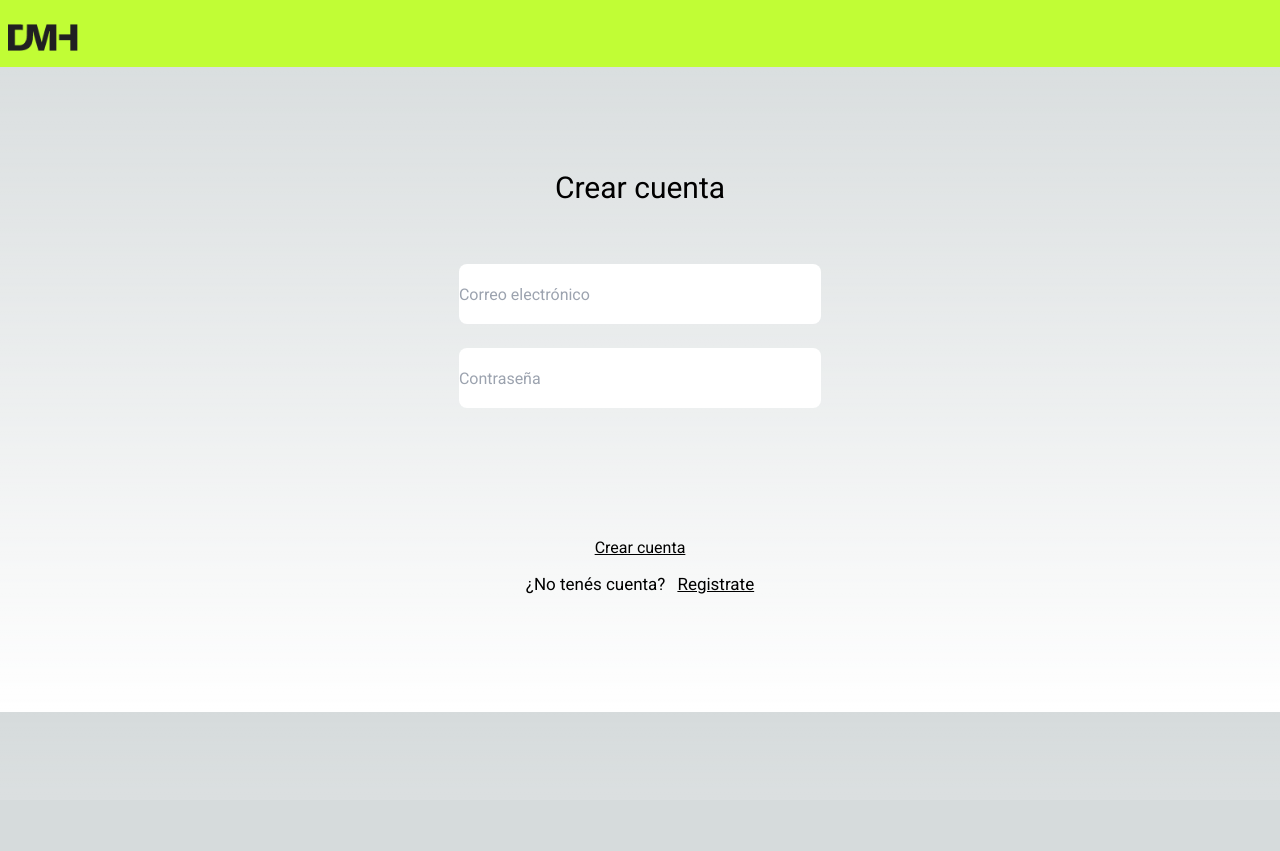
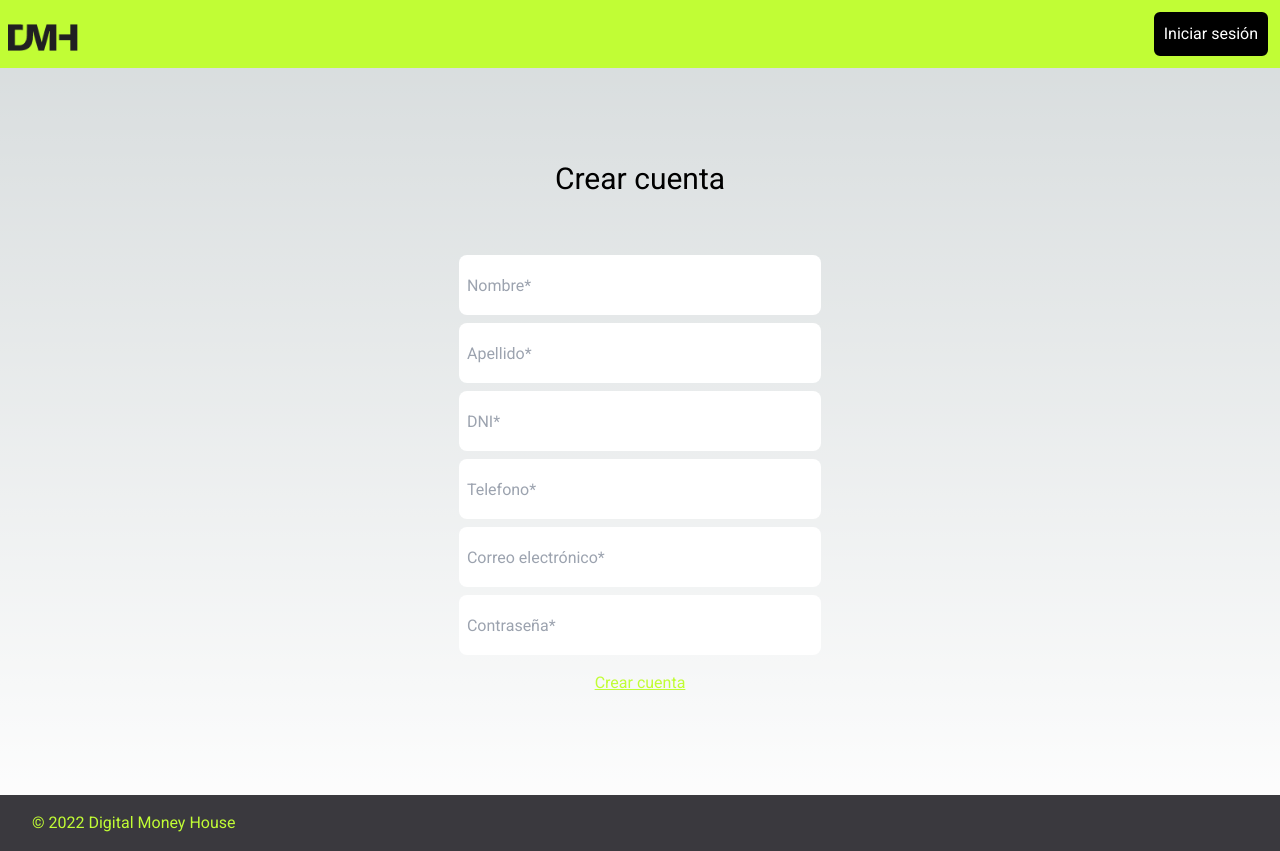
Before and after one commit to VictoriaCanclini/digital-money-house, a Next.js app: page /register in a window 1280 px wide. Before the commit the page ends 800 px from the top, so only its background shows below. Built offline with nearby package versions, Linux system fonts and the light colour scheme.

Commit message:
okey register

```diff
--- a/src/app/register/page.jsx
+++ b/src/app/register/page.jsx
@@ -1,3 +1,4 @@
+import Footer from "@/components/Footer";
 import Link from "next/link";
 
 export default function Register() {
@@ -5,11 +6,21 @@ export default function Register() {
     <>
       <div className="flex justify-between bg-[#C1FD35]">
         <div className="mt-6 ml-2 mb-4">
-          <img src="/img/Logo-black.png" alt="Logo1" width={70} />
+          <Link href="/">
+            <img src="/img/Logo-black.png" alt="Logo1" width={70} />
+          </Link>
+        </div>
+        <div className="flex justify-end gap-1">
+          <Link
+            href="/login"
+            className="text-white bg-black border-2 border-black rounded-md m-3 p-2"
+          >
+            Iniciar sesión
+          </Link>
         </div>
       </div>
 
-      <div className="flex flex-col justify-center items-center  w-full h-full py-[115px]">
+      <div className="flex flex-col justify-center items-center  w-full h-full mt-[105px]">
         <h2 className="text-[20px] mb-[10px] sm:text-[30px] sm:mb-[20px] leading-3">
           Crear cuenta
         </h2>
@@ -33,13 +44,101 @@ export default function Register() {
       "
           >
             <input
+              className={
+                "flex-none w-full h-[60px] sm:max-w-[85%] rounded-lg text-black p-2"
+              }
+              label={"Nombre"}
+              // value={valueName}
+              // onChange={OnChangeName}
+              // onBlur={BlurName}
+              // onFocus={FocusName}
+              // classNameLabel={"block text-[23px]"}
+              placeholder={"Nombre*"}
+              name={"nombre"}
+              // classNameInput={`p-[5px]
+              // outline-none
+              // w-[100%]
+              // h-[40px]
+              // bg-black/20`}
+            />
+            <div className="h-[.5rem]">
+              <p className="text-red text-[.9rem] leading-3"></p>
+            </div>
+            <input
+              className={
+                "flex-none w-full h-[60px] sm:max-w-[85%] rounded-lg text-black p-2"
+              }
+              label={"Apellido"}
+              // value={valueLastName}
+              // onChange={OnChangeLastName}
+              // onBlur={BlurLastName}
+              // onFocus={FocusLastName}
+              // classNameLabel={"block text-[23px]"}
+              placeholder={"Apellido*"}
+              name={"apellido"}
+              // classNameInput={`p-[5px]
+              // outline-none
+              // w-[100%]
+              // h-[40px]
+              // bg-black/20`}
+            />
+            <div className="h-[.5rem]">
+              <p className="text-red text-[.9rem] leading-3"></p>
+            </div>
+            <input
+              className={
+                "flex-none w-full h-[60px] sm:max-w-[85%] rounded-lg text-black p-2"
+              }
+              type={"text"}
+              label={"DNI"}
+              // value={valueDni}
+              // onChange={OnChangeDni}
+              // onBlur={BlurDni}
+              // onFocus={FocusDni}
+              // classNameLabel={"block text-[23px]"}
+              name={"dni"}
+              placeholder={"DNI*"}
+              // classNameInput={`p-[4px]
+              // outline-none
+              // w-[100%]
+              // h-[40px]
+              // bg-black/20`}
+            />
+            <div className="h-[.5rem]">
+              <p className="text-red text-[.9rem] leading-3"></p>
+            </div>
+            <input
+              className={
+                "flex-none w-full h-[60px] sm:max-w-[85%] rounded-lg text-black p-2"
+              }
+              type={"text"}
+              label={"Telefono"}
+              // value={valueDni}
+              // onChange={OnChangeDni}
+              // onBlur={BlurDni}
+              // onFocus={FocusDni}
+              // classNameLabel={"block text-[23px]"}
+              name={"dni"}
+              placeholder={"Telefono*"}
+              // classNameInput={`p-[4px]
+              // outline-none
+              // w-[100%]
+              // h-[40px]
+              // bg-black/20`}
+            />
+            <div className="h-[.5rem]">
+              <p className="text-red text-[.9rem] leading-3"></p>
+            </div>
+            <input
               label={"email"}
               name={"email"}
-              classNameLabel={"block text-[30px]"}
+              // classNameLabel={"block text-[30px]"}
               type={"text"}
-              className={"w-full h-[60px] sm:max-w-[85%] rounded-lg"}
-              classNameInput={`p-[20px] outline-none w-[100%] h-[40px] bg-black/20`}
-              placeholder={"Correo electrónico"}
+              className={
+                "w-full h-[60px] sm:max-w-[85%] rounded-lg text-black p-2"
+              }
+              // classNameInput={`p-[20px] outline-none w-[100%] h-[40px] bg-black/20`}
+              placeholder={"Correo electrónico*"}
               // onFocus={FocusMail}
               // value={valueMail}
               // onChange={OnChangeMail}
@@ -48,19 +147,16 @@ export default function Register() {
             <div className="h-[.5rem]">
               <p className="text-red text-[.9rem] leading-3"></p>
             </div>
-          </div>
-          <div
-            className="mb-4 w-[100%] flex justify-start items-center flex-col
-      sm:px-3"
-          >
             <input
               label={"Contraseña"}
               name={"password"}
-              classNameLabel={"text-[30px]"}
+              // classNameLabel={"text-[30px]"}
               type={"password"}
-              className={"w-full h-[60px] sm:max-w-[85%] rounded-lg"}
-              classNameInput={`p-[20px] outline-none w-[100%] h-[40px] bg-black/20`}
-              placeholder={"Contraseña"}
+              className={
+                "w-full h-[60px] sm:max-w-[85%] rounded-lg text-black p-2"
+              }
+              // classNameInput={`p-[20px] outline-none w-[100%] h-[40px] bg-black/20`}
+              placeholder={"Contraseña*"}
               // value={valuePassword}
               // onFocus={FocusPassword}
               // onChange={OnChangePassword}
@@ -70,62 +166,19 @@ export default function Register() {
               //   setIsPasswordVisible(!isPasswordVisible)
               // }
             />
-
-            <div className="h-[.5rem] pb-6">
+            {/* <div className="h-[.5rem] pb-6">
               <p className="text-red text-[.9rem] leading-3"></p>
-            </div>
+            </div> */}
           </div>
-
-          <div
-            className="
-      flex
-      flex-col
-      justify-center
-      items-center
-      mt-[60px]"
+          <Link
+            href="/successful-registration"
+            className="underline text-[#C1FD35]"
           >
-            <div className="h-[.5rem] mb-[1.2rem]">
-              <p className="text-[#ff0000] text-[1rem] leading-3"></p>
-
-              <p className="text-darkGreen text-[1rem] leading-3"></p>
-            </div>
-            {/* <button
-              className={`
-        py-[16px]
-        px-[55px]
-        leading-3
-        text-[19px]
-        block
-        sm:w-[13rem]
-        md:w-[14rem]
-        w-full h-[60px] sm:max-w-[85%] rounded-lg text-[#C1FD35]`}
-            >
-              Continuar
-            </button> */}
-
-            <Link href="/register" className="underline">
-              Crear cuenta
-            </Link>
-          </div>
-          <div
-            className="
-      flex
-      text-black
-      gap-x-3
-      justify-center
-      items-center
-      mt-3
-      flex-col
-      sm:text-[17px]
-      sm:flex-row"
-          >
-            <p>¿No tenés cuenta?</p>
-            <Link href="/register" className="underline">
-              Registrate
-            </Link>
-          </div>
+            Crear cuenta
+          </Link>
         </form>
       </div>
+      <Footer />
     </>
   );
 }
--- /dev/null
+++ b/src/app/successful-registration/page.jsx
@@ -0,0 +1,60 @@
+import { Check } from "@/common/Icons";
+import Footer from "@/components/Footer";
+import Link from "next/link";
+
+const Successful = () => {
+  return (
+    <>
+      <div className="flex justify-between bg-[#C1FD35]">
+        <div className="mt-6 ml-2 mb-4">
+          <Link href="/">
+            <img src="/img/Logo-black.png" alt="Logo1" width={70} />
+          </Link>
+        </div>
+      </div>
+
+      <div className="flex flex-col justify-center items-center  w-full h-full py-[115px]">
+        <h2 className="text-[30px] mb-[10px] sm:text-[40px] sm:mb-[20px] leading-3">
+          Registro Exitoso
+        </h2>
+        <div className="mt-8">
+          <Check />
+        </div>
+        <div
+          className="
+      flex
+      flex-col
+      justify-center
+      items-center
+      mt-[10px]"
+        >
+          <div className="h-[.5rem] mb-[1.2rem]">
+            <p className="text-[#ff0000] text-[1rem] leading-3"></p>
+
+            <p className="text-darkGreen text-[1rem] leading-3"></p>
+          </div>
+          <Link href="/login">
+            <button
+              className={`
+        py-[16px]
+        px-[55px]
+        leading-3
+        text-[20px]
+        mt-[50px]
+        sm:w-[13rem]
+        md:w-[14rem]
+        h-[60px] sm:max-w-[100%] rounded-lg bg-[#C1FD35] text-black`}
+            >
+              Continuar
+            </button>
+          </Link>
+        </div>
+      </div>
+      <div className="mt-[165px]">
+        <Footer />
+      </div>
+    </>
+  );
+};
+
+export default Successful;
--- a/src/components/Dashboard.jsx
+++ b/src/components/Dashboard.jsx
@@ -5,7 +5,7 @@ import Footer from "./Footer";
 const dashboard = () => {
   return (
     <>
-      <section className="relative bg-[url('/img/Mask-group.png')] bg-no-repeat bg-cover bg-center h-screen">
+      <section className="relative bg-[url('/img/Mask-group.png')] bg-no-repeat bg-cover bg-center">
         <Navbar />
         <div className="m-10">
           <h1 className="text-[40px]">
@@ -23,7 +23,7 @@ const dashboard = () => {
         </div>
 
         {/* Imagen de fondo principal */}
-        <div className="absolute inset-0 flex justify-center items-end mb-10">
+        <div className="absolute inset-0 flex items-end mb-[50px] sm:mb-10">
           <img className="w-screen" src="/img/Main.png" alt="Main background" />
         </div>
         <Footer />
--- a/src/components/Footer.jsx
+++ b/src/components/Footer.jsx
@@ -2,11 +2,11 @@ import React from "react";
 
 const Footer = () => {
   return (
-    <div className="bg-[#3A393E] mt-[100px] sm:mt-[40px]">
-      <p className="text-[#C1FD35] ml-20 p-4 sm:ml-4">
+    <footer className="bg-[#3A393E] mt-[100px] sm:mt[40px]">
+      <p className="text-[#C1FD35] ml-[100px] p-4 sm:ml-4">
         © 2022 Digital Money House
       </p>
-    </div>
+    </footer>
   );
 };
 
--- a/src/components/Navbar.jsx
+++ b/src/components/Navbar.jsx
@@ -9,7 +9,7 @@ const Navbar = () => {
       <div className="flex justify-end gap-1">
         <Link
           href="/login"
-          className="text-[#C1FD35] border-2 rounded-md m-3 p-2"
+          className="text-[#C1FD35] border-2 border-[#C1FD35] rounded-md m-3 p-2"
         >
           Ingresar
         </Link>
```
Also changed, not shown: src/app/login/page.jsx (+26 -24 lines), src/common/Icons.jsx (added, +23 -0 lines), public/Check.svg (added).
